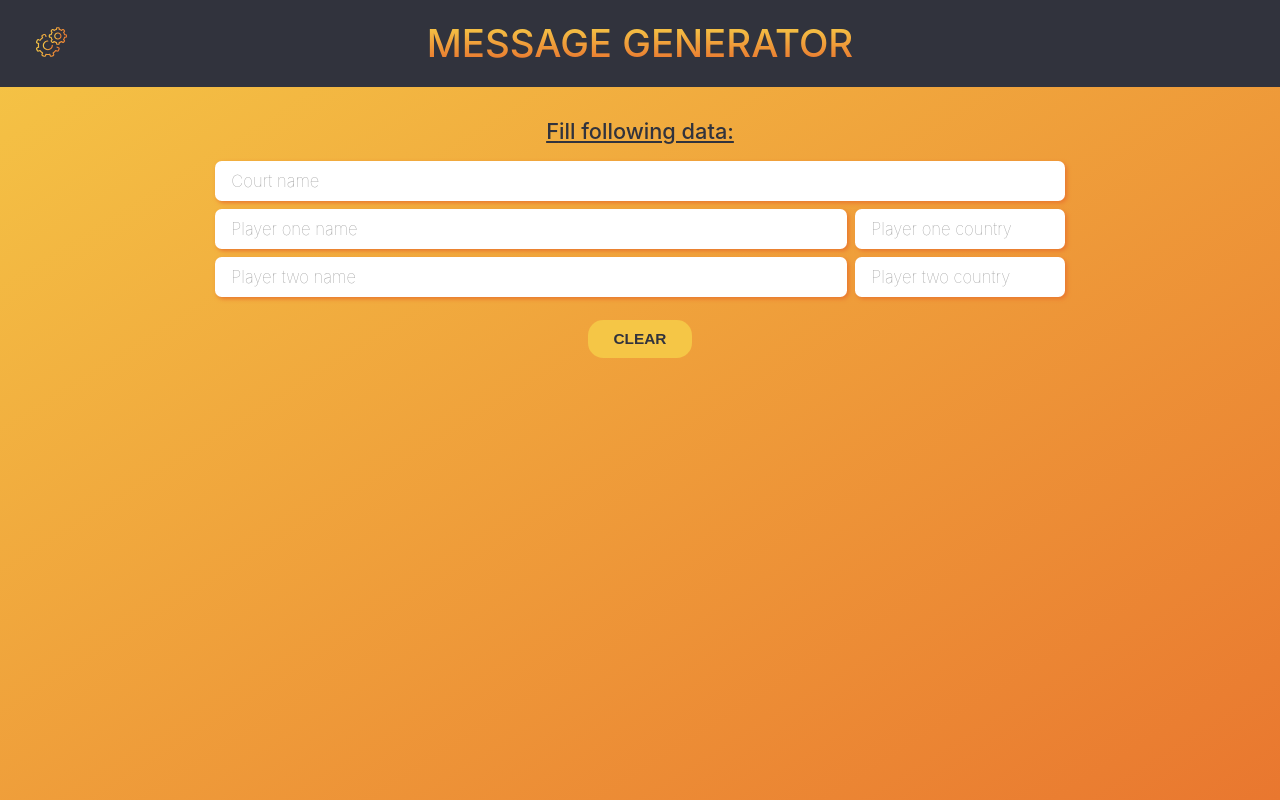
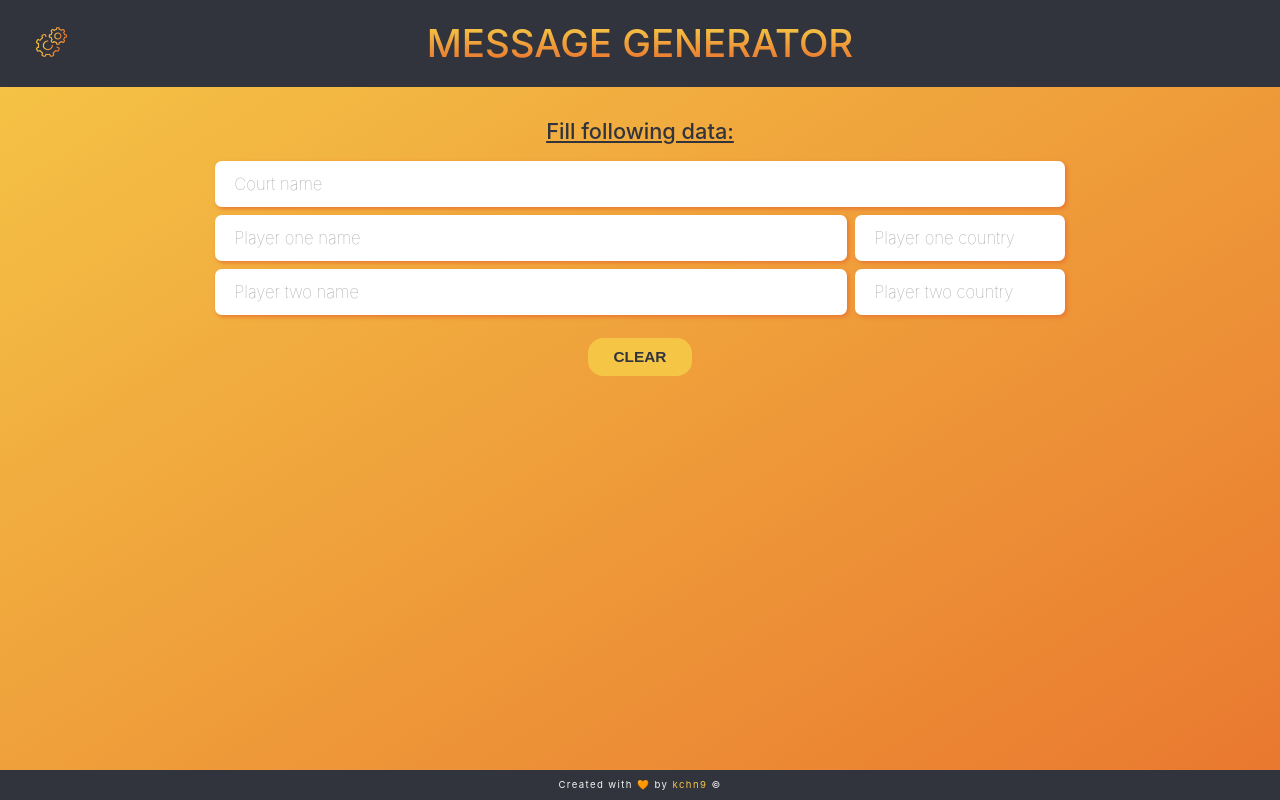
Before and after one commit to kchn9/confirmation-generator, a React (Vite) app: page / in a window 1280 px wide. Built offline with nearby package versions, Linux system fonts and the light colour scheme.

Commit message:
Add footer

```diff
--- a/src/App.jsx
+++ b/src/App.jsx
@@ -1,5 +1,5 @@
 import { useState } from "react";
-import { Header, Settings, Generator } from "./components/";
+import { Header, Settings, Generator, Footer } from "./components/";
 
 export default function App() {
   const [settingsVisible, setSettingsVisible] = useState(false);
@@ -21,6 +21,7 @@ export default function App() {
         />
       )}
       <Generator handleUTR={handleUTR} handleDoubles={handleDoubles} />
+      <Footer />
     </>
   );
 }
--- /dev/null
+++ b/src/components/Footer.jsx
@@ -0,0 +1,34 @@
+import { css } from "@emotion/react";
+
+export default function Footer() {
+  return (
+    <footer
+      css={css`
+        position: absolute;
+        left: 0;
+        right: 0;
+        bottom: 0;
+        box-sizing: border-box;
+        background-color: var(--text-primary);
+        padding: 0.3em 4em;
+        text-align: center;
+        font-size: 0.6em;
+        letter-spacing: 1.4px;
+        color: var(--text-secondary);
+      `}
+    >
+      Created with 🧡 by&nbsp;
+      <a
+        css={css`
+          text-decoration: none;
+          color: var(--background-primary);
+        `}
+        href="https://github.com/kchn9"
+        target="_blank"
+      >
+        kchn9
+      </a>
+      &nbsp;©
+    </footer>
+  );
+}
--- a/src/components/TextInput.jsx
+++ b/src/components/TextInput.jsx
@@ -6,7 +6,6 @@ export default function TextInput({ value, onChange, placeholder }) {
       css={css`
         box-sizing: border-box;
         width: 100%;
-        border: none;
         border-radius: 0.4em;
         padding: 0.6em 0.4em 0.6em 1em;
         font-size: clamp(10px, 1.3vw, 24px);
@@ -14,14 +13,15 @@ export default function TextInput({ value, onChange, placeholder }) {
         font-weight: 100;
         font-family: inherit;
         box-shadow: 2px 2px 4px var(--background-secondary);
-        outline: 3px solid transparent;
+        border: 3px solid transparent;
 
         &::placeholder {
           color: rgba(0, 0, 0, 0.42);
         }
 
         &:focus {
-          outline: 3px solid var(--background-secondary);
+          outline: none;
+          border: 3px solid var(--background-secondary);
         }
       `}
       type="text"
--- a/src/components/index.js
+++ b/src/components/index.js
@@ -1,5 +1,6 @@
 import Header from "./Header";
 import Settings from "./Settings";
 import Generator from "./Generator/Generator";
+import Footer from "./Footer";
 
-export { Header, Settings, Generator };
+export { Header, Settings, Generator, Footer };
```
